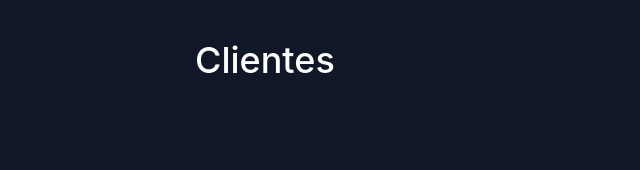
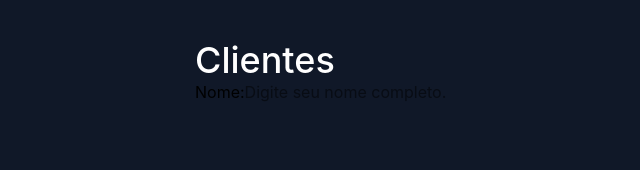
Before and after one commit to safira1344/api-nodejs, a React (Vite) app in the folder frontend/: page / in a window 1280 px wide. Shown: the top 170 px of the page, without its empty margins (109-749 px from the left). Built offline with nearby package versions, Linux system fonts and the light colour scheme.

Commit message:
feat: add form for user name input in App component

```diff
--- a/frontend/src/App.tsx
+++ b/frontend/src/App.tsx
@@ -4,6 +4,13 @@ export default function App() {
         <div className='w-full min-h-screen bg-gray-900 flex justify-center px-4'>
             <main className="my-10 w-full md:max-w-2xl">
                 <h1 className="text-4xl font-medium text-white">Clientes</h1>
+
+                <form>
+                    <label>Nome:</label>
+                    <input
+                    type="text"
+                    placeholder="Digite seu nome completo." />
+                </form>
             </main>
         </div>
     )
```
